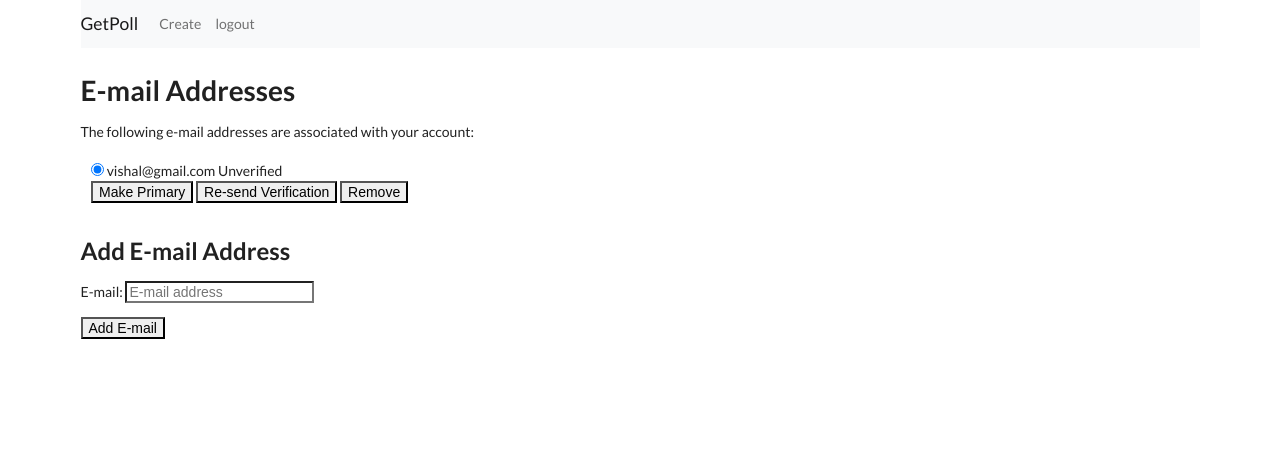
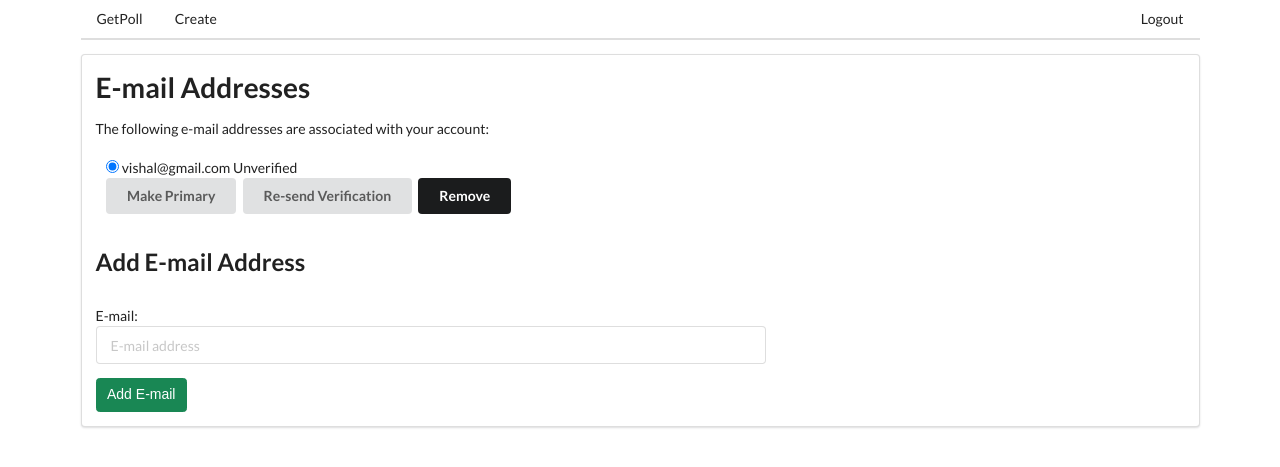
Before and after one commit to vishaluse/getPoll, a Django app: page /accounts/email/ in a window 1280 px wide. Shown: the top 467 px of the page. Run offline with Django 3.2, Linux system fonts and the light colour scheme; a user stored in the database is signed in; data comes from the database, SQL or seed files in the repository; both versions use the stored data as it was after the commit; some libraries are stand-ins or nearby versions.

Commit message:
changed UI working

```diff
--- a/poll/templates/poll/base.html
+++ b/poll/templates/poll/base.html
@@ -8,8 +8,8 @@
     <meta name="viewport" content="width=device-width, initial-scale=1.0">
     <title>{% block title %}GetPoll{% endblock %}</title>
 
-
-    <link rel="stylesheet" href="https://use.fontawesome.com/releases/v5.15.4/css/all.css" integrity="sha384-DyZ88mC6Up2uqS4h/KRgHuoeGwBcD4Ng9SiP4dIRy0EXTlnuz47vAwmeGwVChigm" crossorigin="anonymous">
+    <link href="https://cdn.jsdelivr.net/npm/bootstrap@5.1.1/dist/css/bootstrap.min.css" rel="stylesheet" integrity="sha384-F3w7mX95PdgyTmZZMECAngseQB83DfGTowi0iMjiWaeVhAn4FJkqJByhZMI3AhiU" crossorigin="anonymous">
+    <link rel="stylesheet" href="https://cdnjs.cloudflare.com/ajax/libs/semantic-ui/2.4.1/semantic.css" integrity="sha512-+AdxWMqfOdtwMuXK482e5OgHYzN06s97n3NTAeAdTlUvlIgCBx3SUKvMculJIedylDfVCaQFdD6HaojI4aeBUA==" crossorigin="anonymous" referrerpolicy="no-referrer" />
     {% block css %}
     {% endblock %}
     {% block scripts %}
@@ -18,69 +18,39 @@
 <body>
 
     <div class="container">
-      <nav class="navbar navbar-expand-lg navbar-light bg-light">
-        <a class="navbar-brand" href="{% url 'home' %}">GetPoll</a>
-        <button class="navbar-toggler" type="button" data-toggle="collapse" data-target="#navbarSupportedContent" aria-controls="navbarSupportedContent" aria-expanded="false" aria-label="Toggle navigation">
-          <span class="navbar-toggler-icon"></span>
-        </button>
+      <div class="ui secondary pointing menu">
+        <a class="item" href="{% url 'home' %}">
+          GetPoll
+        </a>
+        {% if user.is_authenticated %}
+          <a class="item "  href="{% url 'create' %}">
+            Create
+          </a>
 
-
-        <div class="collapse navbar-collapse" id="navbarSupportedContent">
-          <ul class="navbar-nav mr-auto">
-            <li class="nav-item active">
-              {% if user.is_authenticated %}
-              <a class="nav-link" href="{% url 'create' %}">Create <span class="sr-only">(current)</span></a>
-              {% endif %}
-            </li>
-          </ul>
-
-          <div class="form-inline my-2 my-lg-0">
-            <ul class="navbar-nav mr-auto">
-              {% if user.is_authenticated %}
-              <li class="nav-item active">
-                <a class="nav-link" href="{% url 'account_logout' %}">logout </a>
-              </li>
-              {% else %}
-              <li class="nav-item active">
-                <a class="nav-link" href="{% url 'account_login' %}">login </a>
-              </li>
-              <li class="nav-item active">
-                <a class="nav-link" href="{% url 'account_signup' %}">sign up</a>
-              </li>
-              {% endif %}
-            </ul>
-          </div>
-
+        {% else %}
+          <a class="item"  href="{% url 'account_login' %}">
+            Login
+          </a>
+          <a class="item"  href="{% url 'account_signup' %}">
+            Sign up
+          </a>
+        {% endif %}
+        {% if user.is_authenticated %}
+        <div class="right menu">
+          <a class="ui item"  href="{% url 'account_logout' %}">
+            Logout
+          </a>
         </div>
-
-
-
-
-      </nav>
-
-
+        {% endif %}
+      </div>
+      <div class="ui segment">
           {% block content %}
           {% endblock %}
-
+      </div>
 
 
 
     </div>
-
-
-
-
-
-
-
-
-
-
-
-
-
-
-
 
 </body>
 
@@ -88,6 +58,5 @@
 <script src="https://code.jquery.com/jquery-3.1.0.min.js"></script>
 <script src="https://cdnjs.cloudflare.com/ajax/libs/semantic-ui/2.4.1/semantic.min.js" integrity="sha512-dqw6X88iGgZlTsONxZK9ePmJEFrmHwpuMrsUChjAw1mRUhUITE5QU9pkcSox+ynfLhL15Sv2al5A0LVyDCmtUw==" crossorigin="anonymous" referrerpolicy="no-referrer"></script>
 <script src="https://cdn.jsdelivr.net/npm/bootstrap@5.1.1/dist/js/bootstrap.bundle.min.js" integrity="sha384-/bQdsTh/da6pkI1MST/rWKFNjaCP5gBSY4sEBT38Q/9RBh9AH40zEOg7Hlq2THRZ" crossorigin="anonymous"></script>
-<link href="https://cdn.jsdelivr.net/npm/bootstrap@5.1.1/dist/css/bootstrap.min.css" rel="stylesheet" integrity="sha384-F3w7mX95PdgyTmZZMECAngseQB83DfGTowi0iMjiWaeVhAn4FJkqJByhZMI3AhiU" crossorigin="anonymous">
-<link rel="stylesheet" href="https://cdnjs.cloudflare.com/ajax/libs/semantic-ui/2.4.1/semantic.css" integrity="sha512-+AdxWMqfOdtwMuXK482e5OgHYzN06s97n3NTAeAdTlUvlIgCBx3SUKvMculJIedylDfVCaQFdD6HaojI4aeBUA==" crossorigin="anonymous" referrerpolicy="no-referrer" />
+
 </html>
--- a/templates/account/email.html
+++ b/templates/account/email.html
@@ -31,9 +31,9 @@
   {% endfor %}
 
 <div class="buttonHolder">
-      <button class="secondaryAction" type="submit" name="action_primary" >{% trans 'Make Primary' %}</button>
-      <button class="secondaryAction" type="submit" name="action_send" >{% trans 'Re-send Verification' %}</button>
-      <button class="primaryAction" type="submit" name="action_remove" >{% trans 'Remove' %}</button>
+      <button class="secondaryAction ui button " type="submit" name="action_primary" >{% trans 'Make Primary' %}</button>
+      <button class="secondaryAction ui button" type="submit" name="action_send" >{% trans 'Re-send Verification' %}</button>
+      <button class="primaryAction ui button secondary" type="submit" name="action_remove" >{% trans 'Remove' %}</button>
 </div>
 
 </fieldset>
@@ -46,12 +46,17 @@
 
   {% if can_add_email %}
     <h2>{% trans "Add E-mail Address" %}</h2>
+    <div class="ui grid">
+      <div class="ten wide column">
+        <form method="post" action="{% url 'account_email' %}" class="add_email ui form">
+          {% csrf_token %}
+          {{ form.as_p }}
+          <button name="action_add" type="submit" class="btn btn-success">{% trans "Add E-mail" %}</button>
+        </form>
+      </div>
+    </div>
 
-    <form method="post" action="{% url 'account_email' %}" class="add_email">
-        {% csrf_token %}
-        {{ form.as_p }}
-        <button name="action_add" type="submit">{% trans "Add E-mail" %}</button>
-    </form>
+
   {% endif %}
 
 {% endblock %}
--- a/templates/account/login.html
+++ b/templates/account/login.html
@@ -34,7 +34,7 @@ for a {{ site_name }} account and sign in below:{% endblocktrans %}</p>
 {% endif %}
 
 <div class="ui grid">
-  <div class="six wide column">
+  <div class="ten wide column">
     <form class="login ui form" method="POST" action="{% url 'account_login' %}">
       {% csrf_token %}
       {{ form.as_p }}
--- a/templates/account/password_change.html
+++ b/templates/account/password_change.html
@@ -6,7 +6,7 @@
 
 {% block content %}
     <div class="ui grid">
-        <div class="seven wide column">
+        <div class="ten wide column">
             <h1>{% trans "Change Password" %}</h1>
 
             <form class="ui form" method="POST" action="{% url 'account_change_password' %}" class="password_change">
--- a/templates/account/password_reset.html
+++ b/templates/account/password_reset.html
@@ -14,7 +14,7 @@
 
     <p>{% trans "Forgotten your password? Enter your e-mail address below, and we'll send you an e-mail allowing you to reset it." %}</p>
     <div class="ui grid">
-        <div class="six wide column">
+        <div class="ten wide column">
             <form class="ui form" method="POST" action="{% url 'account_reset_password' %}" class="password_reset">
                 {% csrf_token %}
                 {{ form.as_p }}
--- a/templates/account/password_reset_from_key.html
+++ b/templates/account/password_reset_from_key.html
@@ -12,7 +12,7 @@
         <p>{% blocktrans %}The password reset link was invalid, possibly because it has already been used.  Please request a <a href="{{ passwd_reset_url }}">new password reset</a>.{% endblocktrans %}</p>
     {% else %}
     <div class="ui grid">
-        <div class="six wide column">
+        <div class="ten wide column">
             <form class="ui form" method="POST" action="{{ action_url }}">
                 {% csrf_token %}
                 {{ form.as_p }}
--- a/templates/account/password_set.html
+++ b/templates/account/password_set.html
@@ -6,7 +6,7 @@
 
 {% block content %}
     <div class="ui grid">
-        <div class="six wide column">
+        <div class="ten wide column">
             <h1>{% trans "Set Password" %}</h1>
 
             <form class="ui form" method="POST" action="{% url 'account_set_password' %}" class="password_set">
--- a/templates/account/signup.html
+++ b/templates/account/signup.html
@@ -10,7 +10,7 @@
 <p>{% blocktrans %}Already have an account? Then please <a href="{{ login_url }}">sign in</a>.{% endblocktrans %}</p>
 
 <div class="ui grid">
-  <div class="six wide column">
+  <div class="ten wide column">
     <form class="signup ui form" id="signup_form" method="post" action="{% url 'account_signup' %}">
       {% csrf_token %}
       {{ form.as_p }}
--- a/templates/socialaccount/signup.html
+++ b/templates/socialaccount/signup.html
@@ -10,7 +10,7 @@
 <p>{% blocktrans with provider_name=account.get_provider.name site_name=site.name %}You are about to use your {{provider_name}} account to login to
 {{site_name}}. As a final step, please complete the following form:{% endblocktrans %}</p>
 <div class="ui grid">
-  <div class="six wide column">
+  <div class="ten wide column">
     <form class="ui form" id="signup_form" method="post" action="{% url 'socialaccount_signup' %}">
       {% csrf_token %}
       {{ form.as_p }}
```
Also changed, not shown: getpoll/settings.py (+1 -11 lines), db.sqlite3.
